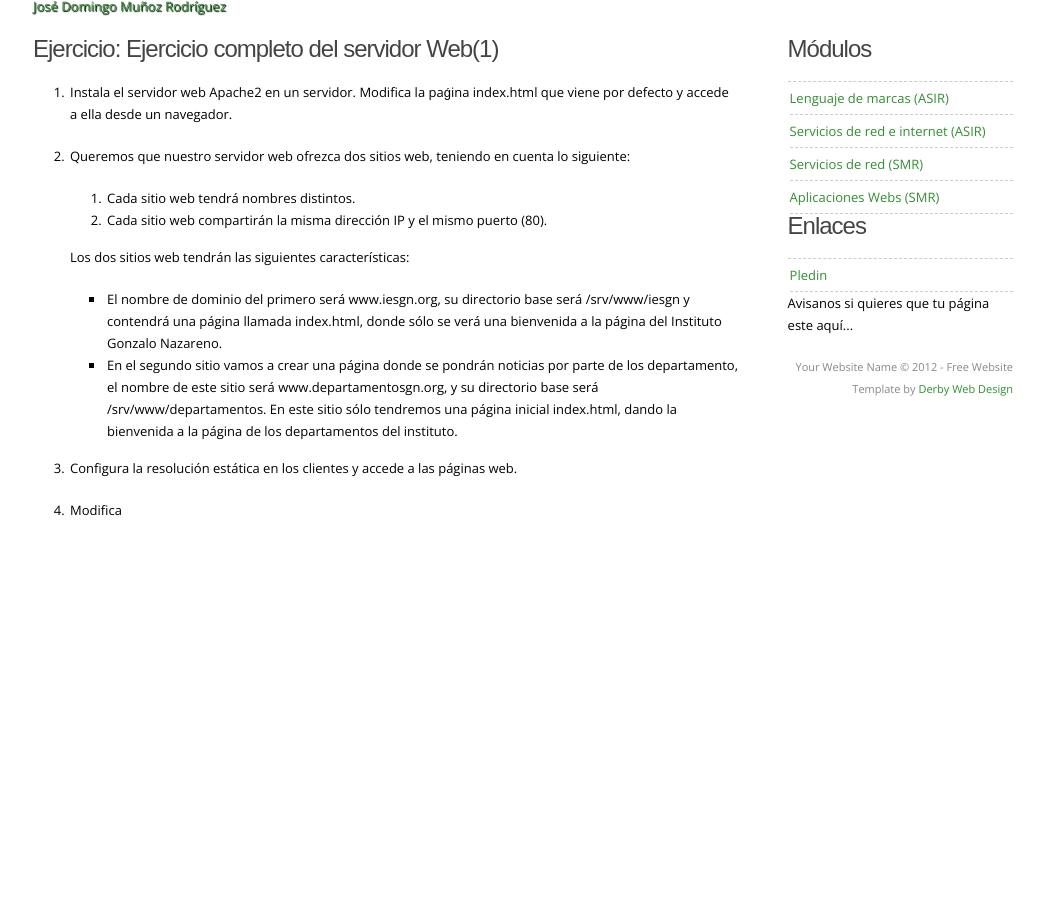
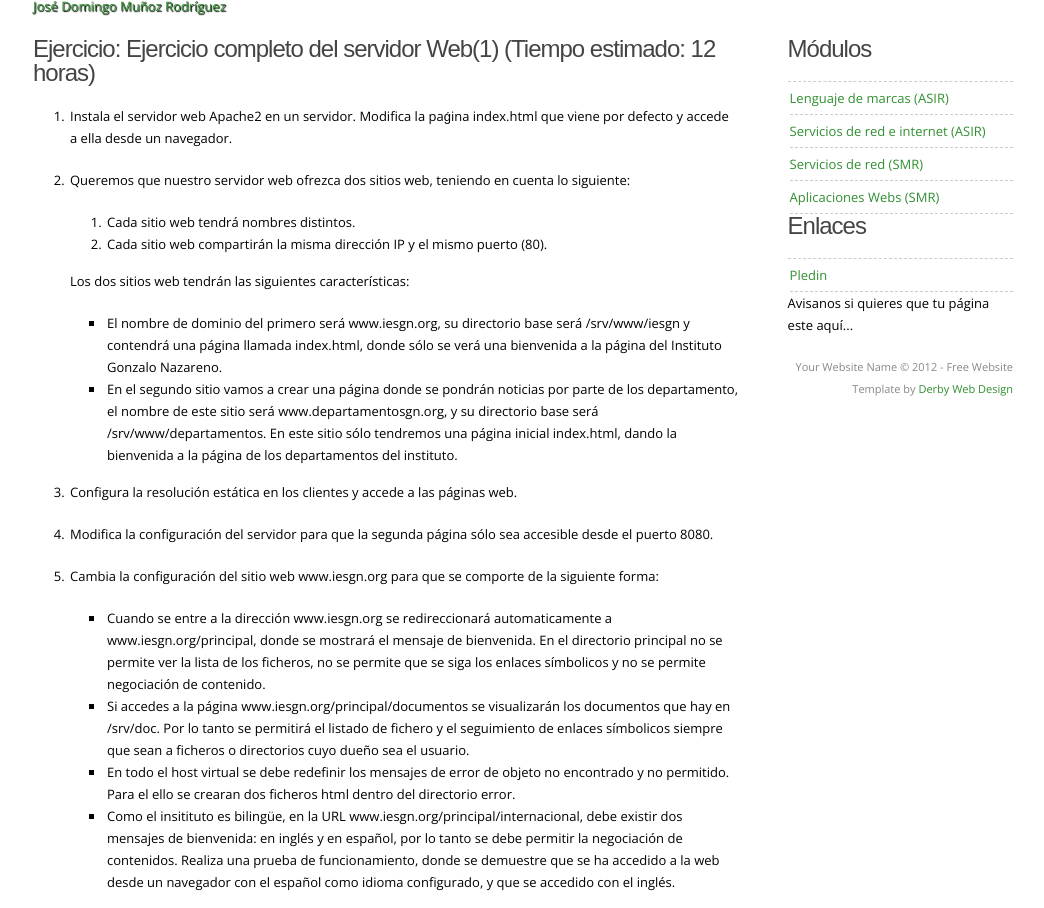
Before and after one commit to josedom24/josedom24.github.io, a Jekyll site: the page built from mod/serviciosgs/e_web_25.md, in a window 1280 px wide, cut to the strip 80-988 px from the top of the page. Shown: the whole strip, without its empty margins (117-1161 px from the left). Built offline with Jekyll 4.4.1, drawn with Linux system fonts in a browser that asks for light colours; nearby versions of some CDN libraries; some web fonts are replaced; library files that are not in the unit come from our copies; before the commit the page ends 900 px from its top, so only the background shows below that.

Commit message:
Ejercicio 25

```diff
--- a/mod/serviciosgs/e_web_25.md
+++ b/mod/serviciosgs/e_web_25.md
@@ -5,7 +5,7 @@ title: Servicios de Red e Internet
 tagline: CFGS ASIR
 ---
 
-### Ejercicio: Ejercicio completo del servidor Web(1)
+### Ejercicio: Ejercicio completo del servidor Web(1) (Tiempo estimado: 12 horas)
 
 1. Instala el servidor web Apache2 en un servidor. Modifica la paǵina index.html que viene por defecto y accede a ella desde un navegador.
 
@@ -21,4 +21,11 @@ tagline: CFGS ASIR
 
 3. Configura la resolución estática en los clientes y accede a las páginas web.
 
-4. Modifica
+4. Modifica la configuración del servidor para que la segunda página sólo sea accesible desde el puerto 8080.
+
+5. Cambia la configuración del sitio web www.iesgn.org para que se comporte de la siguiente forma:
+
+	* Cuando se entre a la dirección www.iesgn.org se redireccionará automaticamente a www.iesgn.org/principal, donde se mostrará el mensaje de bienvenida. En el directorio **principal** no se permite ver la lista de los ficheros, no se permite que se siga los enlaces símbolicos y no se permite negociación de contenido.
+	* Si accedes a la página www.iesgn.org/principal/documentos se visualizarán los documentos que hay en /srv/doc. Por lo tanto se permitirá el listado de fichero y el seguimiento de enlaces símbolicos siempre que sean a ficheros o directorios cuyo dueño sea el usuario.
+	* En todo el host virtual se debe redefinir los mensajes de error de objeto no encontrado y no permitido. Para el ello se crearan dos ficheros html dentro del directorio error.
+	* Como el insitituto es bilingüe, en la URL www.iesgn.org/principal/internacional, debe existir dos mensajes de bienvenida: en inglés y en español, por lo tanto se debe permitir la negociación de contenidos. Realiza una prueba de funcionamiento, donde se demuestre que se ha accedido a la web desde un navegador con el español como idioma configurado, y que se accedido con el inglés.
```
